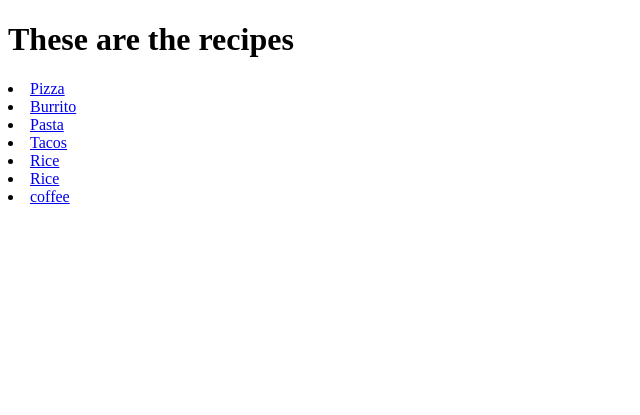
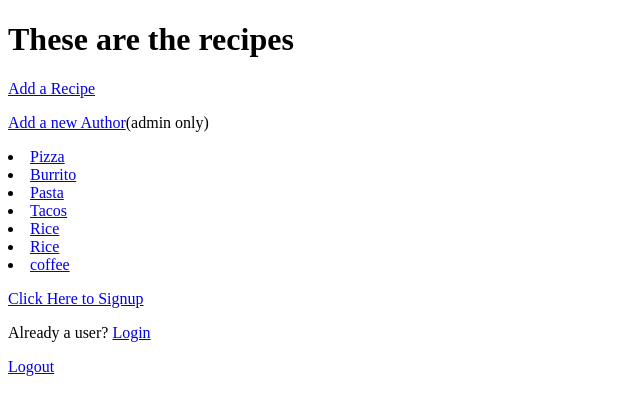
Before and after one commit to tgentry300/recipes, a Django app: page / in a window 1280 px wide. Shown: the top 415 px of the page, without its empty margins (0-640 px from the left). Run offline with Django 3.2, Linux system fonts and the light colour scheme; data comes from the database, SQL or seed files in the repository; both versions use the stored data as it was after the commit.

Commit message:
added login and logout feature, views require user to be logged in

```diff
--- a/recipeboxv1/recipeboxv1/settings.py
+++ b/recipeboxv1/recipeboxv1/settings.py
@@ -26,6 +26,9 @@ SECRET_KEY = 'bzh!w#e^rj4t1$bh%0&$w*8gv1jj!p#-t9rlp3pm0yoil)acc('
 DEBUG = True
 
 ALLOWED_HOSTS = ['*']
+
+LOGIN_URL = '/login/'
+LOGOUT_REDIRECT_URL = '/'
 
 
 # Application definition
--- a/recipeboxv1/recipeboxv1/templates/authordetails.html.j2
+++ b/recipeboxv1/recipeboxv1/templates/authordetails.html.j2
@@ -14,5 +14,7 @@
     {% for recipe in recipes %}
         <li><a href='../recipedetails/{{ recipe.id }}'>{{ recipe.title }}</a></li>
         {% endfor %}
+    <p><a href='logout'>Logout</a></p>
+
 </body>
 </html>
--- a/recipeboxv1/recipeboxv1/templates/recipeadd.html.j2
+++ /dev/null
@@ -1,5 +0,0 @@
-<form action='' method='post'>
-    {% csrf_token %}
-    {{ form.as_p }}
-    <input type='submit' value='Submit'>
-</form>
--- a/recipeboxv1/recipeboxv1/templates/recipedetails.html.j2
+++ b/recipeboxv1/recipeboxv1/templates/recipedetails.html.j2
@@ -14,5 +14,7 @@
     <p>{{ recipe.description }}</p>
     <h4>Time Required</h4>
     <p>{{ recipe.time_required }} minutes</p>
+    <p><a href='../logout'>Logout</a></p>
+
 </body>
 </html>
--- a/recipeboxv1/recipeboxv1/templates/recipes.html.j2
+++ b/recipeboxv1/recipeboxv1/templates/recipes.html.j2
@@ -8,8 +8,14 @@
 </head>
 <body>
     <h1>These are the recipes</h1>
+    <p><a href='recipeadd'>Add a Recipe</a></p>
+    <p><a href='authoradd'>Add a new Author</a>(admin only)</p>
     {% for recipe in recipes %}
         <li><a href='recipedetails/{{ recipe.id }}'>{{ recipe.title }}</a></li>
     {% endfor %}
+    <p><a href='signup'>Click Here to Signup</a></p>
+    <p>Already a user? <a href='login'>Login</a></p>
+    <p><a href='logout'>Logout</a></p>
+
 </body>
 </html>
--- a/recipeboxv1/recipeboxv1/templates/thanks.html.j2
+++ b/recipeboxv1/recipeboxv1/templates/thanks.html.j2
@@ -1 +1,3 @@
 <h1>Thanks</h1>
+<p><a href='/'>Home</a></p>
+<p><a href='logout'>Logout</a></p>
--- a/recipeboxv1/recipeboxv1/urls.py
+++ b/recipeboxv1/recipeboxv1/urls.py
@@ -19,9 +19,12 @@ from . import views
 
 urlpatterns = [
     path('admin/', admin.site.urls),
-    path('', views.all_recipes),
+    path('', views.all_recipes, name='home'),
     path('authordetails/<str:author_name>', views.author_details),
     path('recipedetails/<int:recipe_id>', views.recipe_details),
     path('authoradd', views.author_add),
-    path('recipeadd', views.recipe_add)
+    path('recipeadd', views.recipe_add),
+    path('login/', views.login_view),
+    path('signup', views.signup_view),
+    path('logout/', views.logout_view)
 ]
--- a/recipeboxv1/recipeboxv1/views.py
+++ b/recipeboxv1/recipeboxv1/views.py
@@ -1,9 +1,10 @@
-from django.shortcuts import render
+from django.shortcuts import render, HttpResponseRedirect, reverse
 from .helpers import AllRecipes, RecipeDetails, AuthorDetails
 from .models import Recipe, Author
-from .forms import AuthorAddForm, RecipeAddForm
+from .forms import AuthorAddForm, RecipeAddForm, UserAddForm, LoginForm
 from django.contrib.auth.models import User
-
+from django.contrib.auth.decorators import login_required
+from django.contrib.auth import login, authenticate, logout
 
 
 def all_recipes(request, **kwargs):
@@ -11,11 +12,13 @@ def all_recipes(request, **kwargs):
     return render(request, 'recipes.html.j2', {'recipes': recipe_list})
 
 
+@login_required()
 def recipe_details(request, recipe_id):
     recipe = RecipeDetails.get_recipe_by_id(recipe_id)
     return render(request, 'recipedetails.html.j2', {'recipe': recipe})
 
 
+@login_required()
 def author_details(request, author_name):
     author = AuthorDetails.get_author_details(author_name)
     authors_recipes = AuthorDetails.get_all_recipes_by_author(author)
@@ -23,7 +26,7 @@ def author_details(request, author_name):
 
 
 def author_add(request):
-    html = 'authoradd.html.j2'
+    html = 'generic_form.html.j2'
     form = None
 
     if request.method == "POST":
@@ -48,8 +51,9 @@ def author_add(request):
     return render(request, html, {'form': form})
 
 
+@login_required()
 def recipe_add(request):
-    html = 'recipeadd.html.j2'
+    html = 'generic_form.html.j2'
     form = None
 
     if request.method == 'POST':
@@ -70,3 +74,55 @@ def recipe_add(request):
         form = RecipeAddForm()
 
     return render(request, html, {'form': form})
+
+
+def signup_view(request):
+    html = 'generic_form.html.j2'
+    form = None
+
+    if request.method == 'POST':
+        form = UserAddForm(request.POST)
+
+        if form.is_valid():
+            data = form.cleaned_data
+
+            new_user = User.objects.create(
+                username=data['username'],
+                password=data['password']
+            )
+            Author.objects.create(
+                name=data['name'],
+                user=new_user
+            )
+            login(request, new_user)
+            return HttpResponseRedirect(reverse('home'))
+
+    else:
+        form = UserAddForm()
+
+    return render(request, html, {'form': form})
+
+
+def login_view(request):
+    html = 'generic_form.html.j2'
+
+    if request.method == 'POST':
+        form = LoginForm(request.POST)
+
+        if form.is_valid():
+            data = form.cleaned_data
+            if form.is_valid():
+                data = form.cleaned_data
+                user = authenticate(username=data['username'], password=data['password'])
+                if user is not None:
+                    login(request, user)
+                    return HttpResponseRedirect(request.GET.get('next', '/'))
+    else:
+        form = LoginForm()
+
+    return render(request, html, {'form': form})
+
+
+def logout_view(request):
+    logout(request)
+    return HttpResponseRedirect(reverse('home'))
```
Also changed, not shown: recipeboxv1/recipeboxv1/forms.py (+11 -0 lines), recipeboxv1/db.sqlite3, recipeboxv1/recipeboxv1/templates/generic_form.html.j2 (renamed from recipeboxv1/recipeboxv1/templates/authoradd.html.j2).
